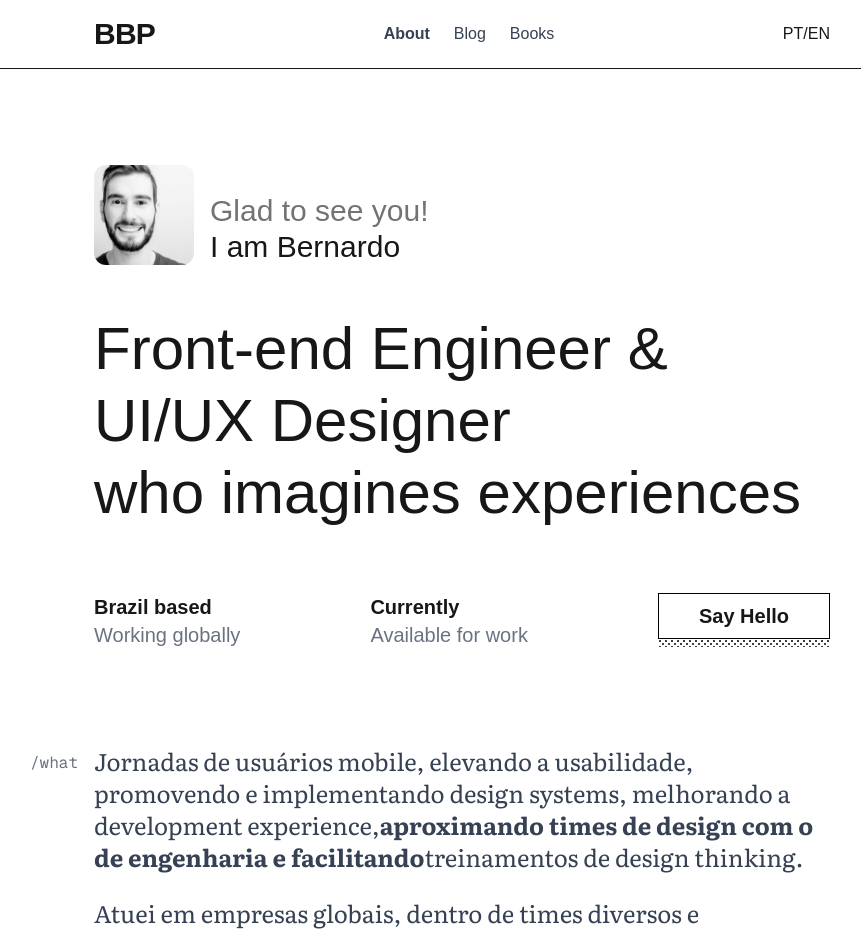
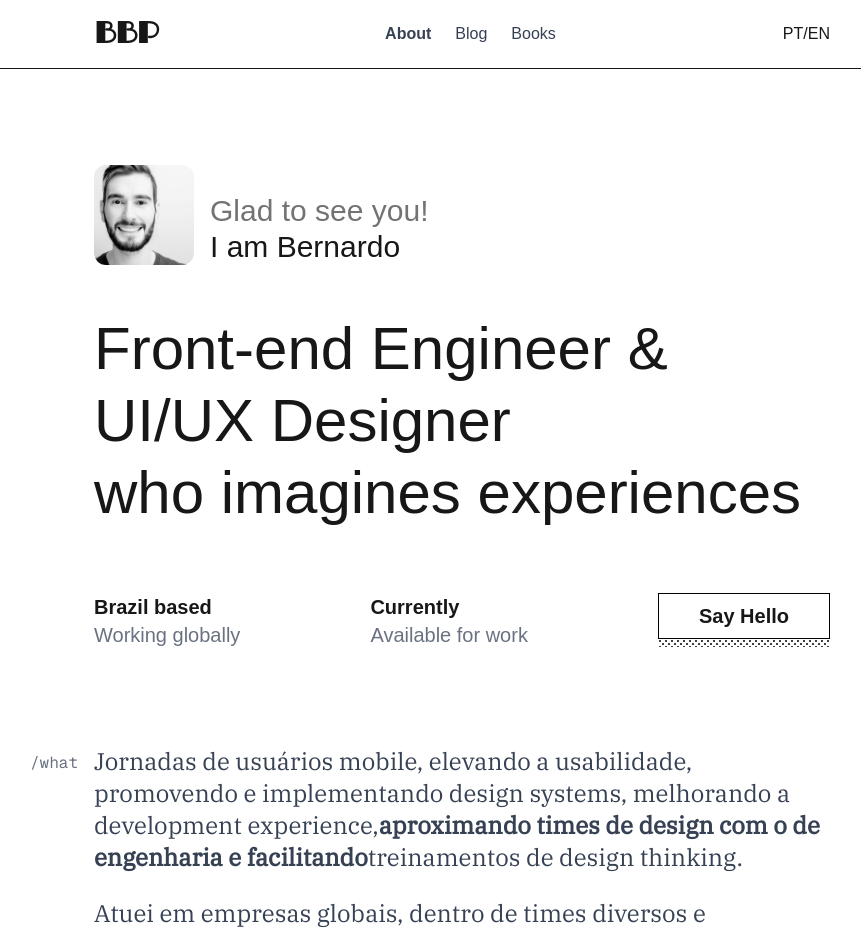
Before and after one commit to bernbecht/bbp-portfolio, a Next.js app: page / in a window 1280 px wide. Shown: the top 933 px of the page, without its empty margins (178-1039 px from the left). Built offline with nearby package versions, Linux system fonts and the light colour scheme.

Commit message:
💄 change font types

```diff
--- a/app/globals.css
+++ b/app/globals.css
@@ -43,6 +43,10 @@ address {
 }
 
 @layer components {
+  .logo {
+    font-family: var(--font-limelight-400);
+  }
+
   .content-container {
     max-width: var(--content-container-max-width);
     @apply mx-auto;
@@ -52,6 +56,11 @@ address {
   .section-grid {
     grid-template-columns: 1fr var(--content-container-max-width) 1fr;
   }
+
+  .section__paragraph {
+    font-family: var(--font-ibm-plex-serif-400);
+  }
+
   .statusBar__header {
     font-weight: bold;
     @apply text-xl;
--- a/app/layout.tsx
+++ b/app/layout.tsx
@@ -1,7 +1,7 @@
 import Header from "@/components/Header";
 import "@fortawesome/fontawesome-svg-core/styles.css";
 import type { Metadata } from "next";
-import { Geist, Geist_Mono } from "next/font/google";
+import { Geist, Geist_Mono, IBM_Plex_Serif, Limelight } from "next/font/google";
 import "./globals.css";
 
 const geistSans = Geist({
@@ -12,6 +12,16 @@ const geistSans = Geist({
 const geistMono = Geist_Mono({
   variable: "--font-geist-mono",
   subsets: ["latin"],
+});
+
+const limelight = Limelight({
+  weight: "400",
+  variable: "--font-limelight-400",
+});
+
+const ibmPlexSerif = IBM_Plex_Serif({
+  variable: "--font-ibm-plex-serif-400",
+  weight: "400",
 });
 
 export const metadata: Metadata = {
@@ -27,7 +37,7 @@ export default function RootLayout({
   return (
     <html lang="pt-br">
       <body
-        className={`${geistSans.variable} ${geistMono.variable} antialiased`}
+        className={`${geistSans.variable} ${geistMono.variable} ${limelight.variable} ${ibmPlexSerif.variable} antialiased`}
       >
         <Header />
         {children}
--- a/components/Footer.tsx
+++ b/components/Footer.tsx
@@ -104,7 +104,7 @@ export function Footer() {
         </address>
 
         <div className="flex justify-between items-center mt-8">
-          <a href="/" className="font-bold tracking-tight text-3xl">
+          <a href="/" className="font-bold tracking-tight text-3xl logo">
             BBP
           </a>
 
--- a/components/Header.tsx
+++ b/components/Header.tsx
@@ -5,7 +5,7 @@ export default function Header() {
         aria-label="Main navigation"
         className="content-container py-4 flex items-center justify-between"
       >
-        <a href="/" className="font-bold tracking-tight text-3xl">
+        <a href="/" className="font-bold tracking-tight text-3xl logo">
           BBP
         </a>
         <ul className="flex items-center gap-6">
--- a/components/Section.tsx
+++ b/components/Section.tsx
@@ -41,7 +41,7 @@ type ParagraphProps = {
 
 export function SectionParagraph({ children }: ParagraphProps) {
   return (
-    <p className={`${literata.className} text-2xl text-gray-700 mb-6`}>
+    <p className={`section__paragraph text-2xl text-gray-700 mb-6`}>
       {children}
     </p>
   );
```
